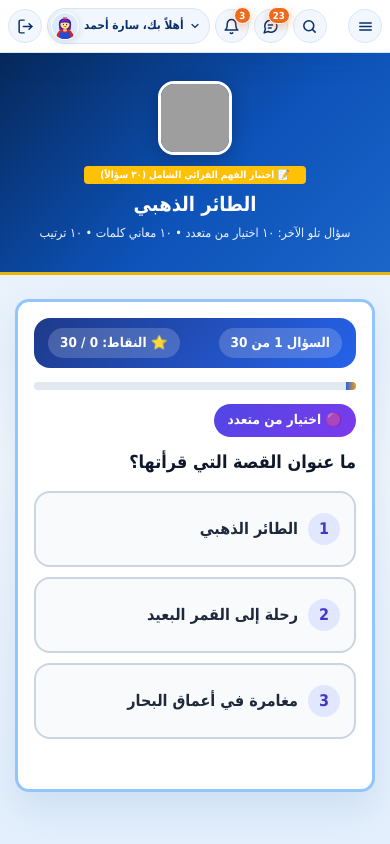
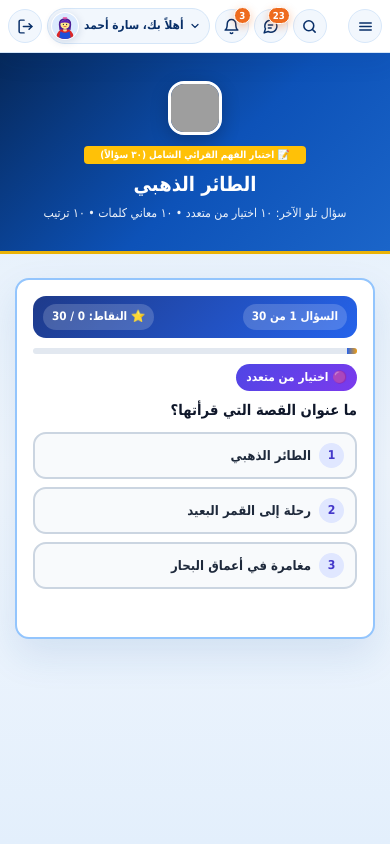
Before and after one commit to ee24ed-ctrl/iqra-arabic-platform, a plain HTML site: page اختبار-القصة/index.html in a window 390 px wide. Drawn offline with Linux system fonts and the light colour scheme; grey boxes are pictures that could not be loaded.

Commit message:
Compact mobile font sizes and option line-height in standalone story quiz

```diff
--- a/اختبار-القصة/index.html
+++ b/اختبار-القصة/index.html
@@ -108,19 +108,27 @@
     .opt-btn {
       display: flex;
       align-items: center;
+      justify-content: flex-start;
       gap: 10px;
       width: 100%;
-      text-align: right;
-      padding: 12px 14px;
-      border-radius: 16px;
+      text-align: right !important;
+      padding: 11px 14px;
+      border-radius: 15px;
       border: 2px solid #cbd5e1;
       background: #f8fafc;
-      font-size: 1rem;
-      font-weight: 800;
+      font-size: 0.94rem;
+      line-height: 1.55 !important;
+      font-weight: 700;
       color: #1e293b;
       cursor: pointer;
-      margin-bottom: 10px;
+      margin-bottom: 9px;
       transition: transform 0.15s, border-color 0.2s, background 0.2s;
+    }
+
+    .opt-btn > span:last-child {
+      flex: 1;
+      text-align: right;
+      line-height: 1.55;
     }
 
     .opt-btn:hover:not(:disabled) {
@@ -170,10 +178,11 @@
     }
 
     .word-chip {
-      padding: 8px 14px;
+      padding: 7px 12px;
       border-radius: 12px;
       font-weight: 800;
-      font-size: 0.96rem;
+      font-size: 0.9rem;
+      line-height: 1.4 !important;
       border: 2px solid #f59e0b;
       background: #fffbeb;
       color: #92400e;
@@ -232,6 +241,24 @@
     @keyframes confettiFall {
       0% { opacity: 1; transform: translateY(0) rotate(0deg); }
       100% { opacity: 0; transform: translateY(280px) rotate(320deg); }
+    }
+
+    @media (max-width: 640px) {
+      .portal-banner { padding: 14px 0; }
+      .portal-banner h1 { font-size: 1.05rem; }
+      #quizStoryMeta { font-size: 0.76rem !important; }
+      #quizCoverImg { width: 54px !important; height: 54px !important; }
+      .act-card { padding: 14px; border-radius: 18px; border-width: 2px; }
+      .game-hud { padding: 8px 10px; gap: 6px; border-radius: 13px; margin-bottom: 10px; }
+      .hud-pill { font-size: 0.73rem; padding: 3px 9px; gap: 4px; }
+      .q-progress-track { height: 6px; margin-bottom: 10px; }
+      .q-type-pill { font-size: 0.74rem; padding: 4px 10px; margin-bottom: 8px; }
+      .q-question-title { font-size: 0.92rem; line-height: 1.55; margin-bottom: 10px; }
+      .opt-btn { font-size: 0.82rem; line-height: 1.48 !important; padding: 9px 11px; gap: 8px; border-radius: 13px; margin-bottom: 8px; }
+      .opt-btn > span:last-child { line-height: 1.48; }
+      .opt-num { width: 25px; height: 25px; font-size: 0.76rem; }
+      .word-chip { font-size: 0.8rem; padding: 6px 10px; }
+      .btn-3d-orange, .btn-3d-green { font-size: 0.82rem; padding: 8px 14px; line-height: 1.4 !important; }
     }
   </style>
 </head>
```
